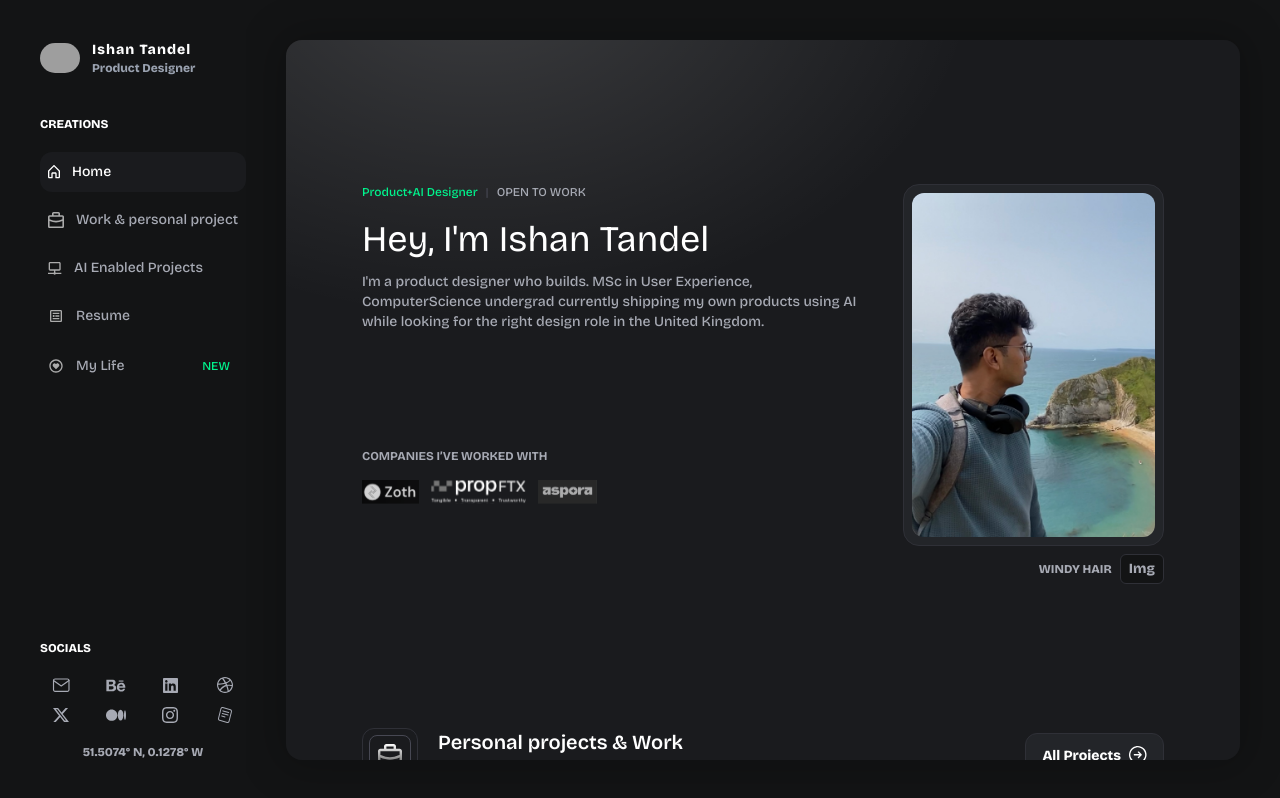
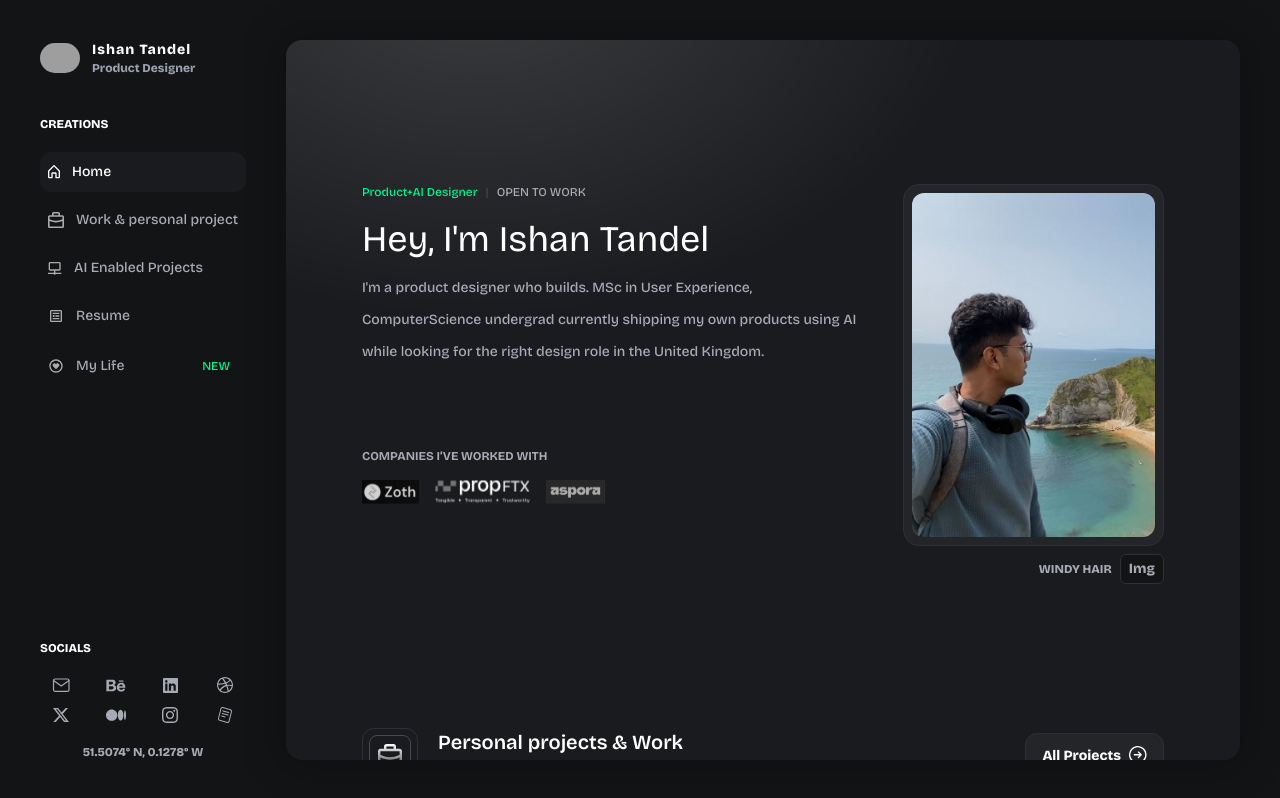
Before and after one commit to Ganeshshinde-2003/Ishan-s-Portfolio-V2, a Next.js app: page / in a window 1280 px wide. Built offline with nearby package versions, Linux system fonts and the light colour scheme; grey boxes are pictures that could not be loaded.

Commit message:
fix: minor changes

```diff
--- a/app/components/AiProject.tsx
+++ b/app/components/AiProject.tsx
@@ -9,10 +9,9 @@ export function AiProject() {
     <div className="h-auto md:h-full w-full flex flex-col items-center justify-center py-10 md:py-16 relative">
       {/* Horizontal capsule light effect - subtle half dome */}
       <div
-        className="absolute top-0 left-0 w-full h-full pointer-events-none"
+         className="absolute top-0 left-0 w-full h-full pointer-events-none"
         style={{
-          background:
-            "radial-gradient(ellipse 700px 250px at 50% -10%, rgba(255, 255, 255, 0.08) 0%, transparent 60%)",
+          background: "radial-gradient(ellipse 550px 450px at 50% -10%, rgba(255, 255, 255, 0.22) 0%, rgba(255, 255, 255, 0.06) 40%, transparent 70%)",
           zIndex: 0,
         }}
       />
--- a/app/components/Home.tsx
+++ b/app/components/Home.tsx
@@ -49,7 +49,7 @@ export function Home() {
               <p className="text-white font-normal text-3xl md:text-4xl mt-5">
                 Hey, I&apos;m Ishan Tandel
               </p>
-              <p className="text-[#A7AAB4] font-medium text-sm mt-3">
+              <p className="text-[#A7AAB4] font-medium text-sm mt-3 leading-8">
                 I&apos;m a product designer who builds. MSc in User Experience,
                 Computer
                 {/* <br className="hidden md:block" /> */}
@@ -62,7 +62,7 @@ export function Home() {
               <p className="text-[#A7AAB4] font-bold text-xs mt-12">
                 COMPANIES I’VE WORKED WITH
               </p>
-              <div className="flex gap-3 mt-4">
+              <div className="flex gap-4 mt-4">
                 <Image
                   src={zoth}
                   alt="Zoth"
```
